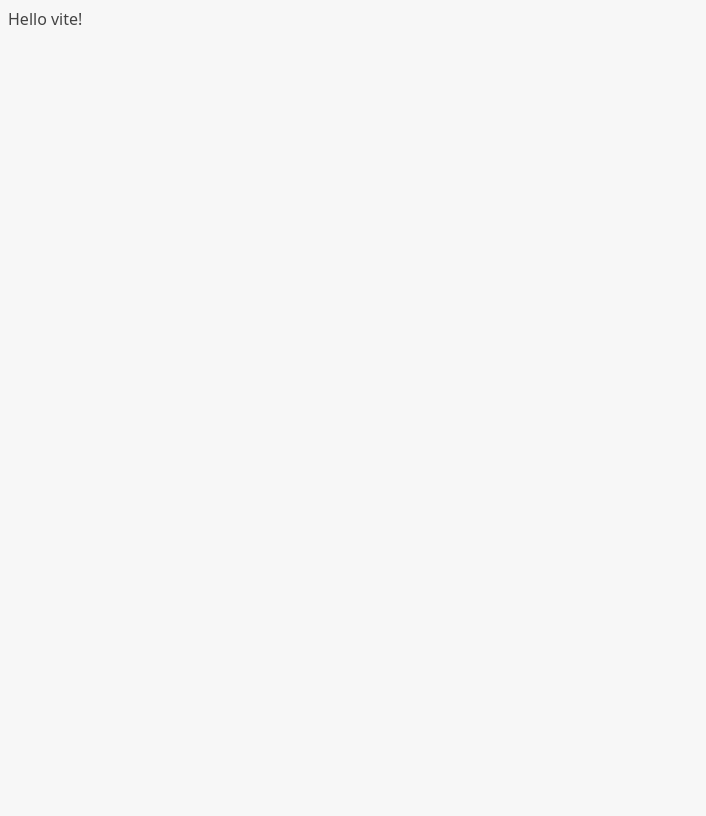
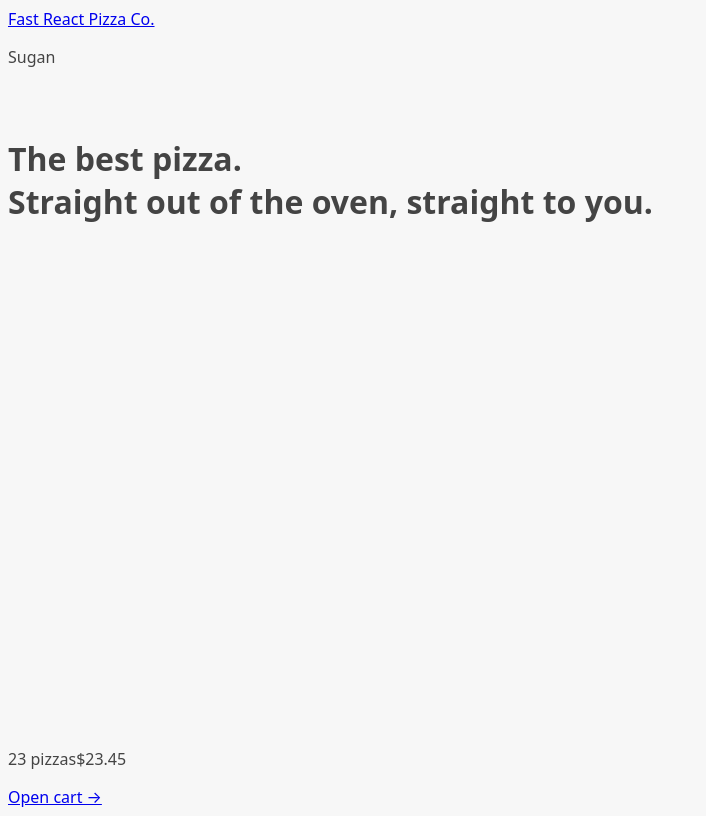
Before and after one commit to ItsMeSugan/fast-react-pizza, a React (Vite) app: page / in a window 1280 px wide. Shown: the whole page, without its empty margins (0-706 px from the left). Built offline with nearby package versions, Linux system fonts and the light colour scheme.

Commit message:
fetching Data and placing Loading indicator

```diff
--- a/package.json
+++ b/package.json
@@ -11,7 +11,8 @@
   },
   "dependencies": {
     "react": "^18.2.0",
-    "react-dom": "^18.2.0"
+    "react-dom": "^18.2.0",
+    "react-router-dom": "^6.16.0"
   },
   "devDependencies": {
     "@types/react": "^18.2.15",
--- a/src/App.jsx
+++ b/src/App.jsx
@@ -1,5 +1,33 @@
+import { createBrowserRouter, RouterProvider } from "react-router-dom";
+import Home from "./ui/Home";
+import Menu, { loader as menuLoader } from "./features/menu/Menu";
+import Cart from "./features/cart/Cart";
+import CreateOrder from "./features/order/CreateOrder";
+import Order from "./features/order/Order";
+import AppLayout from "./ui/AppLayout";
+
+const router = createBrowserRouter([
+  {
+    element: <AppLayout />,
+    children: [
+      {
+        path: "/",
+        element: <Home />,
+      },
+      {
+        path: "/menu",
+        element: <Menu />,
+        loader: menuLoader,
+      },
+      { path: "/cart", element: <Cart /> },
+      { path: "/order/new", element: <CreateOrder /> },
+      { path: "/order/:orderId", element: <Order /> },
+    ],
+  },
+]);
+
 function App() {
-  return <div>Hello vite!</div>;
+  return <RouterProvider router={router} />;
 }
 
 export default App;
--- /dev/null
+++ b/src/UI/AppLayout.jsx
@@ -0,0 +1,24 @@
+import { Outlet, useNavigation } from "react-router-dom";
+import CartOverview from "../features/cart/CartOverview";
+import Header from "./Header";
+import Loader from "./Loader";
+
+function AppLayout() {
+  const navigation = useNavigation();
+  const isLoading = navigation.state === "loading";
+  return (
+    <div className="layout">
+      {isLoading && <Loader />}
+
+      <Header />
+
+      <main>
+        <Outlet />
+      </main>
+
+      <CartOverview />
+    </div>
+  );
+}
+
+export default AppLayout;
--- /dev/null
+++ b/src/UI/Header.jsx
@@ -0,0 +1,12 @@
+import { Link } from "react-router-dom";
+
+function Header() {
+  return (
+    <header>
+      <Link to="/">Fast React Pizza Co.</Link>
+      <p>Sugan</p>
+    </header>
+  );
+}
+
+export default Header;
--- /dev/null
+++ b/src/UI/Loader.jsx
@@ -0,0 +1,7 @@
+import { useNavigation } from "react-router-dom";
+
+function Loader() {
+  return <div className="loader"></div>;
+}
+
+export default Loader;
--- a/src/features/cart/CartOverview.jsx
+++ b/src/features/cart/CartOverview.jsx
@@ -1,3 +1,5 @@
+import { Link } from "react-router-dom";
+
 function CartOverview() {
   return (
     <div>
@@ -5,7 +7,7 @@
         <span>23 pizzas</span>
         <span>$23.45</span>
       </p>
-      <a href="#">Open cart &rarr;</a>
+      <Link to="/cart">Open cart &rarr;</Link>
     </div>
   );
 }
--- a/src/features/menu/Menu.jsx
+++ b/src/features/menu/Menu.jsx
@@ -1,5 +1,23 @@
+import { useLoaderData } from "react-router-dom";
+import { getMenu } from "../../services/apiRestaurant";
+import MenuItem from "./MenuItem";
+
 function Menu() {
-  return <h1>Menu</h1>;
+  const menu = useLoaderData();
+  console.log(menu);
+
+  return (
+    <ul>
+      {menu.map((pizza) => (
+        <MenuItem pizza={pizza} key={pizza.id} />
+      ))}
+    </ul>
+  );
+}
+
+export async function loader() {
+  const menu = await getMenu();
+  return menu;
 }
 
 export default Menu;
--- a/src/features/menu/MenuItem.jsx
+++ b/src/features/menu/MenuItem.jsx
@@ -1,3 +1,5 @@
+import { formatCurrency } from "../../utils/helpers";
+
 function MenuItem({ pizza }) {
   const { id, name, unitPrice, ingredients, soldOut, imageUrl } = pizza;
 
```
Also changed, not shown: src/utils/helpers.js (renamed from src/Utilities/helpers.js), 1 other file (tests, documents, lock files or other folders).
